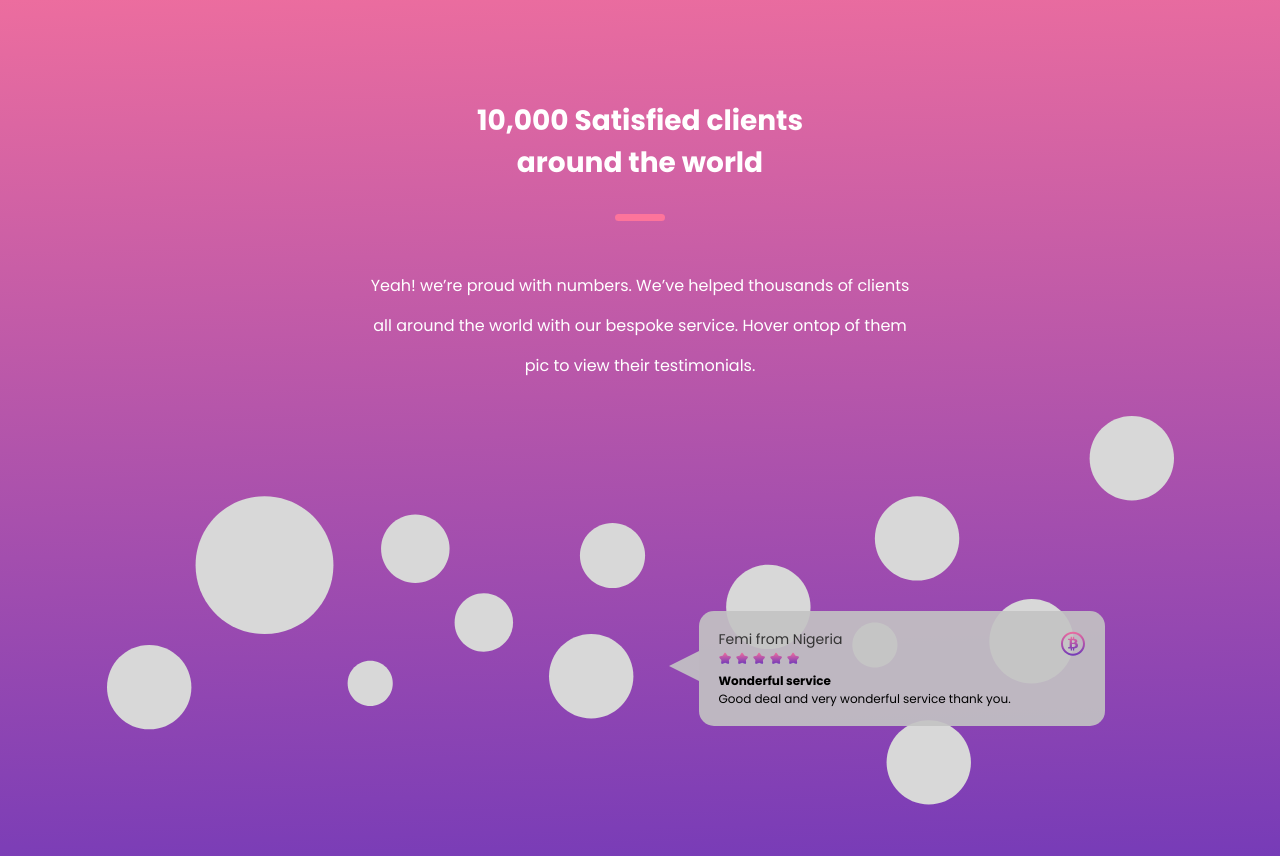
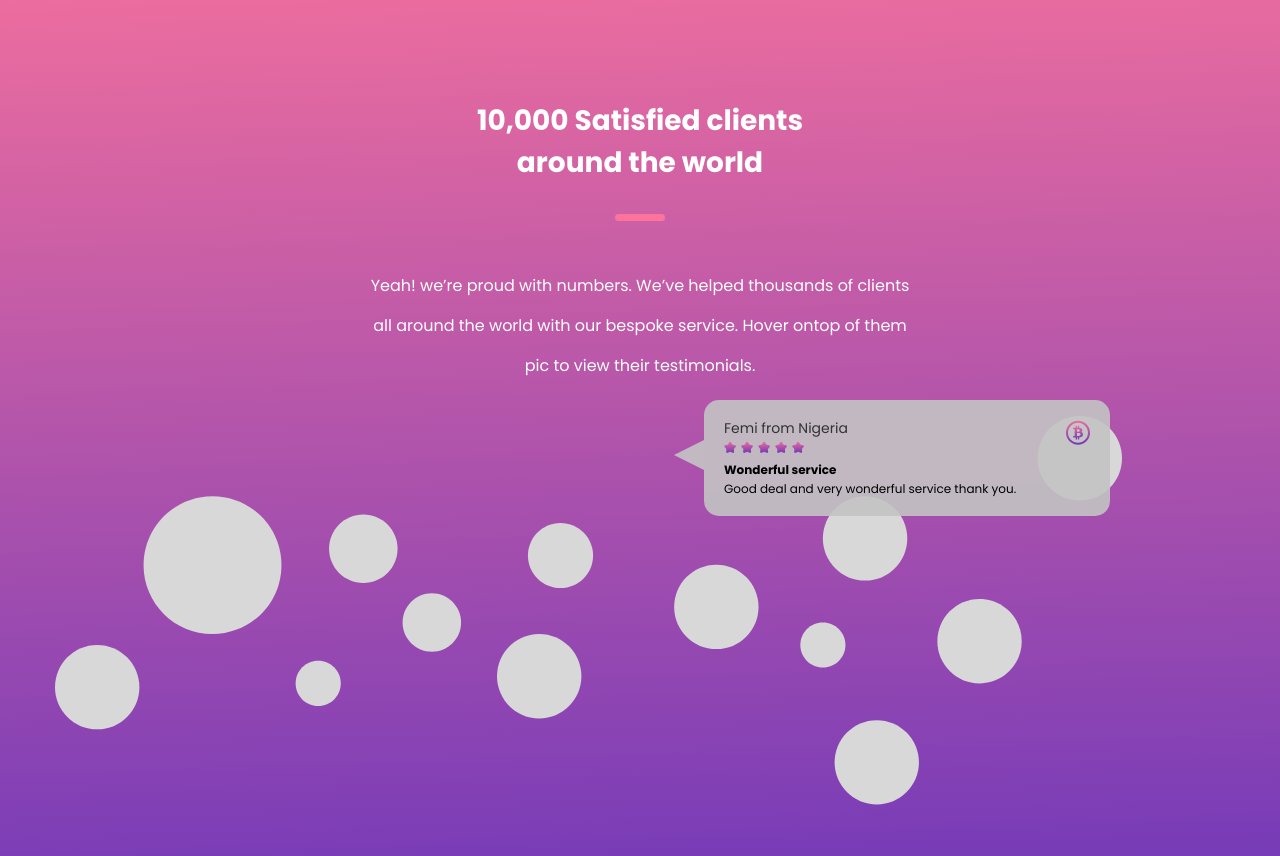
Before and after one commit to pyropetrick/CoinBase, a plain HTML site: page src/index.html in a window 1280 px wide. Drawn offline with Linux system fonts and the light colour scheme.

Commit message:
change class

```diff
--- a/src/index.html
+++ b/src/index.html
@@ -22,8 +22,8 @@
                 with our bespoke service.
                 Hover ontop of them pic to view their testimonials.
             </p>
-            <div class="world-clients__balls">
-                <img src="./images/world-clients/balls.svg" alt="balls" class="balls">
+            <div class="world-clients__balls--wrapper">
+                <img src="./images/world-clients/balls.svg" alt="balls" class="world-clients__balls">
                 <div class="feedback">
                     <div class="feedback__user-comment--wrapper">
                         <h4 class="feedback__user-name">
--- a/src/sass/blocks/_feedback.scss
+++ b/src/sass/blocks/_feedback.scss
@@ -2,12 +2,11 @@
     padding: 100px 0;
     background: linear-gradient(178.18deg, #FD749B -13.56%, #281AC8 158.3%);
     &__balls {
-        position: relative;
+        margin: 0 auto;
+        &--wrapper {
+            position: relative;
+        }
     }
-}
-
-.balls {
-    margin: 0 auto;
 }
 
 .feedback {
```
